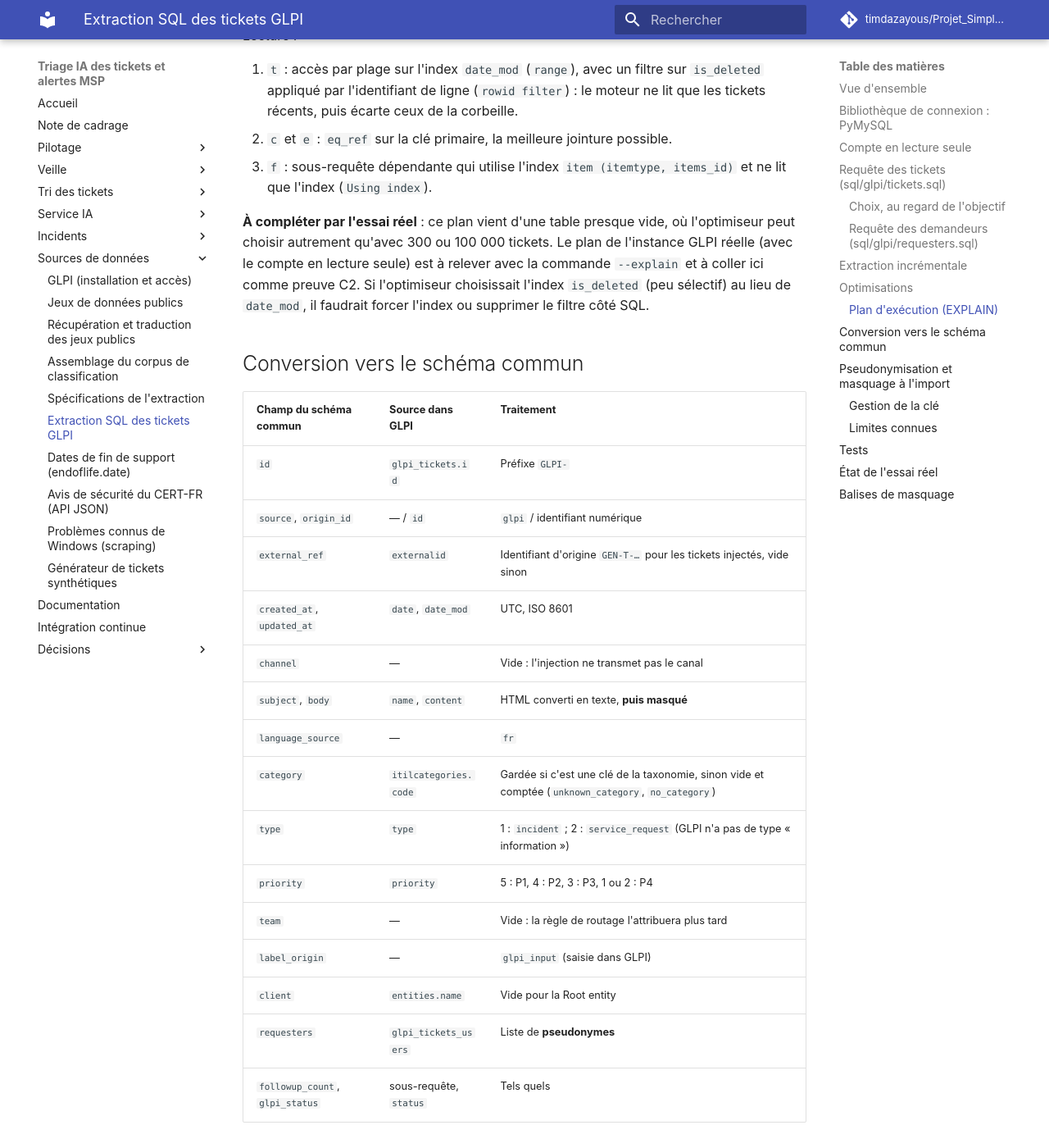
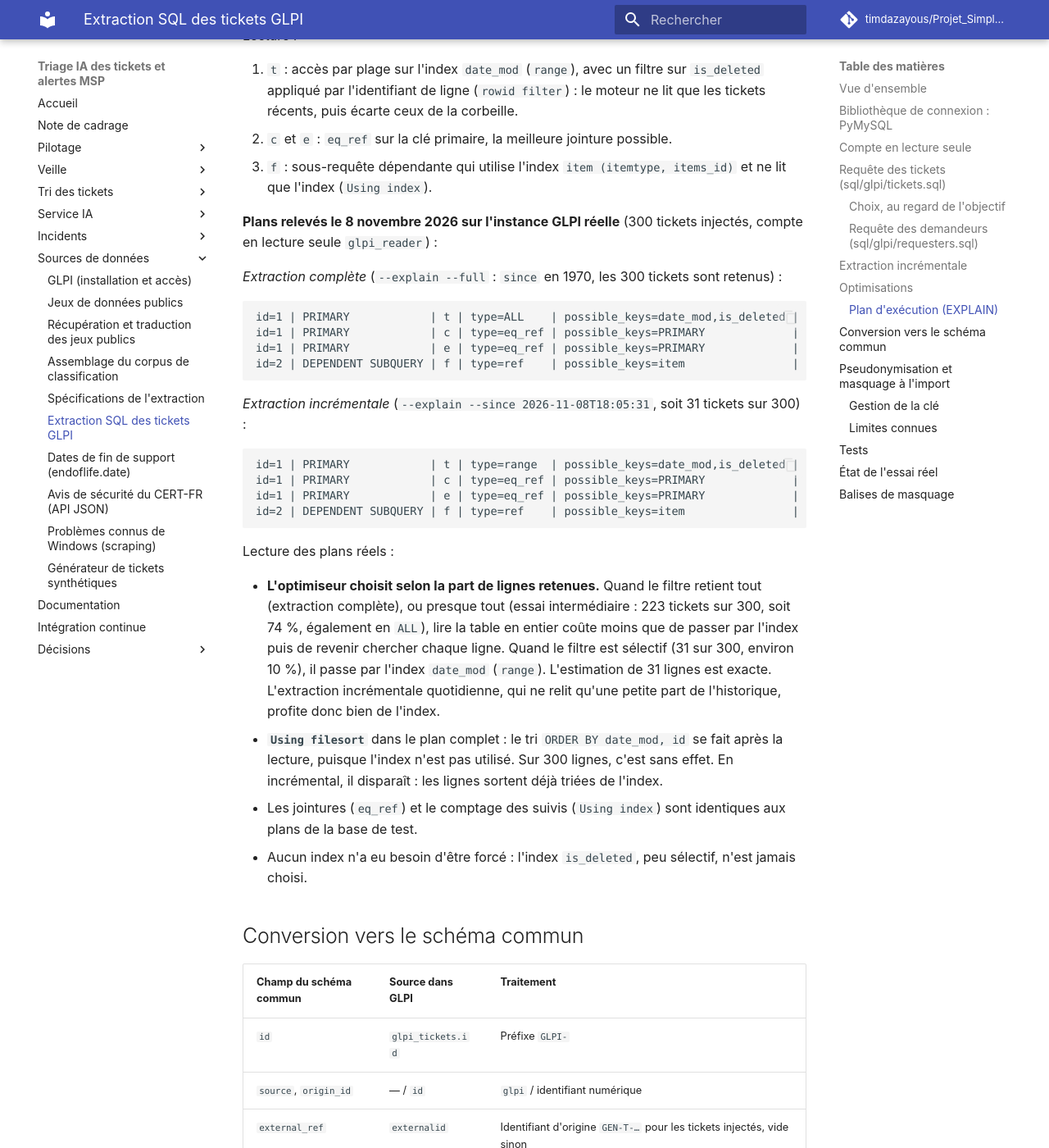
Before and after one commit to timdazayous/Projet_Simplon_FIN_ETUDES, an MkDocs documentation site: the page built from docs/donnees/glpi-extraction-sql.md, in a window 1280 px wide and 1400 px high, scrolled down 5393 px. Shown: the whole window at 82% size. Built offline with MkDocs 1.6.1 and Material for MkDocs 9.7.7, drawn with Linux system fonts in a browser that asks for light colours; comment, search, counter and statistics services are not loaded; some of the changed text lies outside the part shown.

Commit message:
Extraction SQL : plans EXPLAIN et rapport de l'essai réel sur GLPI (#53)
Plans relevés avec le compte en lecture seule sur les 300 tickets injectés :
parcours complet quand le filtre retient tout, index date_mod (range) en
incrémental sélectif. Rapport d'exécution, contrôles de la sortie et limite
des noms de signature non masqués.

Co-Authored-By: Claude Opus 5.5 <noreply@anthropic.com>

````diff
--- a/docs/donnees/glpi-extraction-sql.md
+++ b/docs/donnees/glpi-extraction-sql.md
@@ -119,7 +119,32 @@ Lecture :
 2. `c` et `e` : `eq_ref` sur la clé primaire, la meilleure jointure possible.
 3. `f` : sous-requête dépendante qui utilise l'index `item (itemtype, items_id)` et ne lit que l'index (`Using index`).
 
-**À compléter par l'essai réel** : ce plan vient d'une table presque vide, où l'optimiseur peut choisir autrement qu'avec 300 ou 100 000 tickets. Le plan de l'instance GLPI réelle (avec le compte en lecture seule) est à relever avec la commande `--explain` et à coller ici comme preuve C2. Si l'optimiseur choisissait l'index `is_deleted` (peu sélectif) au lieu de `date_mod`, il faudrait forcer l'index ou supprimer le filtre côté SQL.
+**Plans relevés le 8 novembre 2026 sur l'instance GLPI réelle** (300 tickets injectés, compte en lecture seule `glpi_reader`) :
+
+*Extraction complète* (`--explain --full` : `since` en 1970, les 300 tickets sont retenus) :
+
+```text
+id=1 | PRIMARY            | t | type=ALL    | possible_keys=date_mod,is_deleted | key=None    | rows=300 | Using where; Using filesort
+id=1 | PRIMARY            | c | type=eq_ref | possible_keys=PRIMARY             | key=PRIMARY | ref=glpi.t.itilcategories_id
+id=1 | PRIMARY            | e | type=eq_ref | possible_keys=PRIMARY             | key=PRIMARY | ref=glpi.t.entities_id
+id=2 | DEPENDENT SUBQUERY | f | type=ref    | possible_keys=item                | key=item    | ref=const,glpi.t.id | Using where; Using index
+```
+
+*Extraction incrémentale* (`--explain --since 2026-11-08T18:05:31`, soit 31 tickets sur 300) :
+
+```text
+id=1 | PRIMARY            | t | type=range  | possible_keys=date_mod,is_deleted | key=date_mod | rows=31 | Using index condition; Using where
+id=1 | PRIMARY            | c | type=eq_ref | possible_keys=PRIMARY             | key=PRIMARY  | ref=glpi.t.itilcategories_id
+id=1 | PRIMARY            | e | type=eq_ref | possible_keys=PRIMARY             | key=PRIMARY  | ref=glpi.t.entities_id
+id=2 | DEPENDENT SUBQUERY | f | type=ref    | possible_keys=item                | key=item     | ref=const,glpi.t.id | Using where; Using index
+```
+
+Lecture des plans réels :
+
+- **L'optimiseur choisit selon la part de lignes retenues.** Quand le filtre retient tout (extraction complète), ou presque tout (essai intermédiaire : 223 tickets sur 300, soit 74 %, également en `ALL`), lire la table en entier coûte moins que de passer par l'index puis de revenir chercher chaque ligne. Quand le filtre est sélectif (31 sur 300, environ 10 %), il passe par l'index `date_mod` (`range`). L'estimation de 31 lignes est exacte. L'extraction incrémentale quotidienne, qui ne relit qu'une petite part de l'historique, profite donc bien de l'index.
+- **`Using filesort`** dans le plan complet : le tri `ORDER BY date_mod, id` se fait après la lecture, puisque l'index n'est pas utilisé. Sur 300 lignes, c'est sans effet. En incrémental, il disparaît : les lignes sortent déjà triées de l'index.
+- Les jointures (`eq_ref`) et le comptage des suivis (`Using index`) sont identiques aux plans de la base de test.
+- Aucun index n'a eu besoin d'être forcé : l'index `is_deleted`, peu sélectif, n'est jamais choisi.
 
 ## Conversion vers le schéma commun
 
@@ -188,7 +213,38 @@ Un test d'intégration contre l'instance réelle n'est pas inclus : il demande l
 
 ## État de l'essai réel
 
-L'essai sur l'instance GLPI locale (300 tickets injectés) demande le compte en lecture seule et la clé de pseudonymisation, créés par le développeur (procédure de la page GLPI). Il n'avait pas été fait à la rédaction de cette page : la requête, le compte et la pseudonymisation ont été validés sur une base MariaDB 10.11.19 jetable portant le schéma officiel de GLPI 11 avec quelques tickets fictifs (tickets supprimés exclus, comptage des suivis, catégorie inconnue, courriel, téléphone et secret masqués, droits du compte). Le rapport d'exécution de l'essai réel est à ajouter ici.
+**Essai du 8 novembre 2026** sur l'instance GLPI locale (GLPI 11.0.11, MariaDB 10.11.19), avec 300 tickets injectés par `scripts/inject_glpi.py`. Le compte en lecture seule et la clé de pseudonymisation ont été créés par la procédure de la page GLPI.
+
+**Compte en lecture seule** : vérifié par trois tentatives, toutes refusées par MariaDB :
+
+| Tentative | Résultat |
+|---|---|
+| `UPDATE glpi_tickets …` | refusé (erreur 1142, commande interdite) |
+| `SELECT password FROM glpi_users` | refusé (erreur 1143, colonne interdite) |
+| `SELECT … FROM glpi_configs` | refusé (erreur 1142, table hors périmètre) |
+
+**Extraction complète** (`--full`), à partir de `data/raw/glpi/extraction_report.json` :
+
+| Mesure | Valeur |
+|---|---|
+| Tickets lus / écrits | 300 / 300 (toutes les données visées) |
+| Sans texte, catégorie inconnue, sans catégorie | 0, 0, 0 |
+| Catégories retrouvées | 12 sur 12 |
+| Masquages | 73 courriels, 70 téléphones, 10 secrets, 0 clé privée |
+| Reprises après erreur | 0 |
+| Durée | 0,2 s |
+| RAM libre du poste | 4,7 Go avant, 4,8 Go après (pas d'effet mesurable) |
+
+**Contrôles de la sortie** (`data/raw/glpi/tickets.jsonl`, hors dépôt) :
+
+- 0 adresse électronique et 0 numéro de téléphone en clair, par recherche d'expressions régulières ;
+- identifiants `GLPI-1` à `GLPI-300`, avec l'identifiant d'origine `GEN-T-…` dans `external_ref` ;
+- `label_origin = glpi_input` pour les 300 tickets ;
+- dates converties en UTC : GLPI stocke `date_mod` vers 19 h 05 heure de Paris, et la sortie indique `18:05:32+00:00`.
+
+**Relance incrémentale** (sans option) : 13 tickets relus, ceux de la dernière seconde (borne `>=`), pour un total qui reste à 300. Il n'y a pas de doublon.
+
+**Limite constatée** : `requesters_read = 0`. Les tickets injectés n'ont pas de demandeur rattaché (voir la page GLPI). Le masquage des noms n'a donc aucun nom connu à masquer, et les noms fictifs des signatures (par exemple « Sophie Lanterval ») restent en clair : aucun ticket ne contient `[NAME]`. Ces données sont générées, mais cette limite doit être levée avant tout traitement de vrais tickets (voir « Limites connues »).
 
 ## Balises de masquage
 
````
Also changed, not shown: docs/glpi.md (+1 -1 lines).
